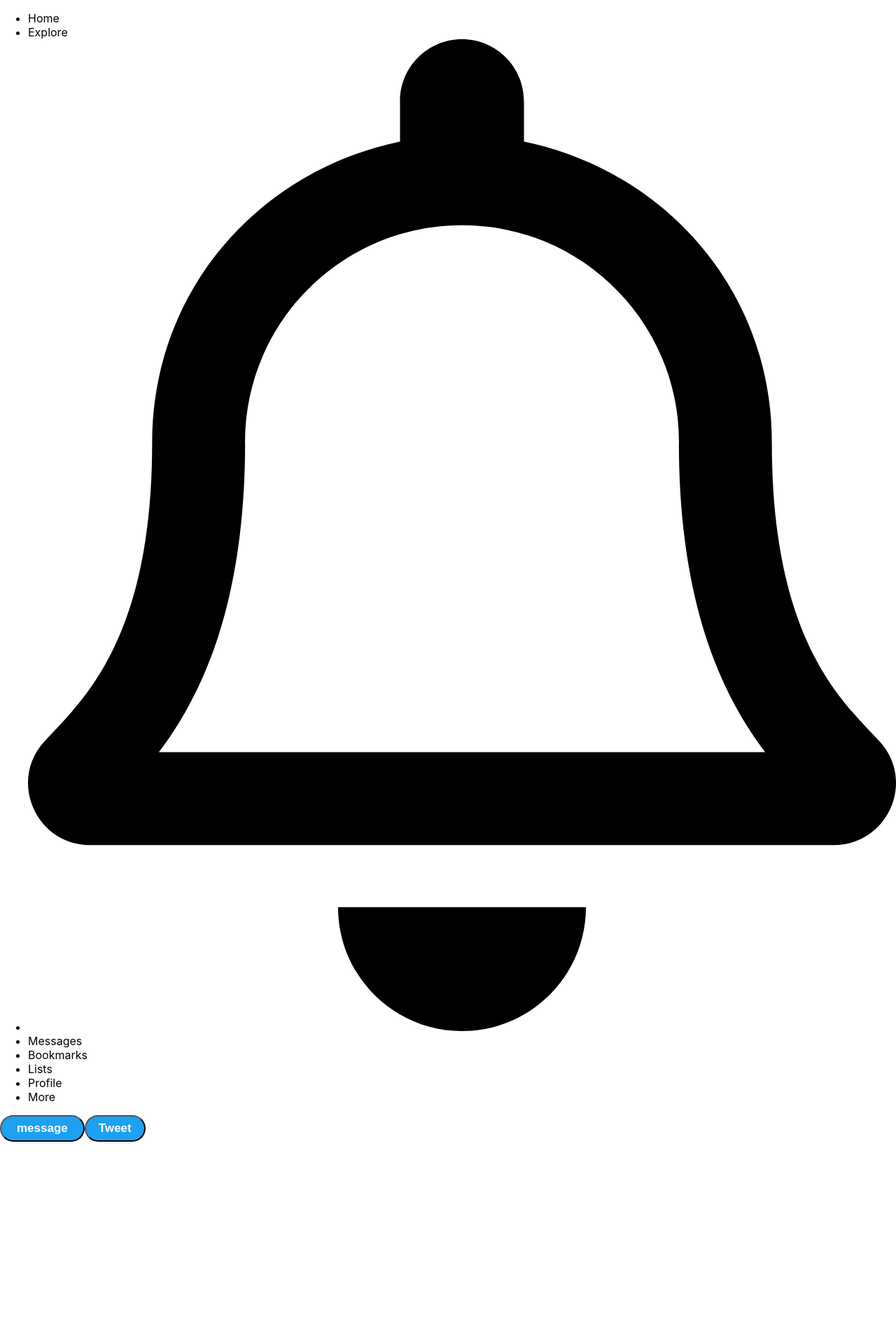
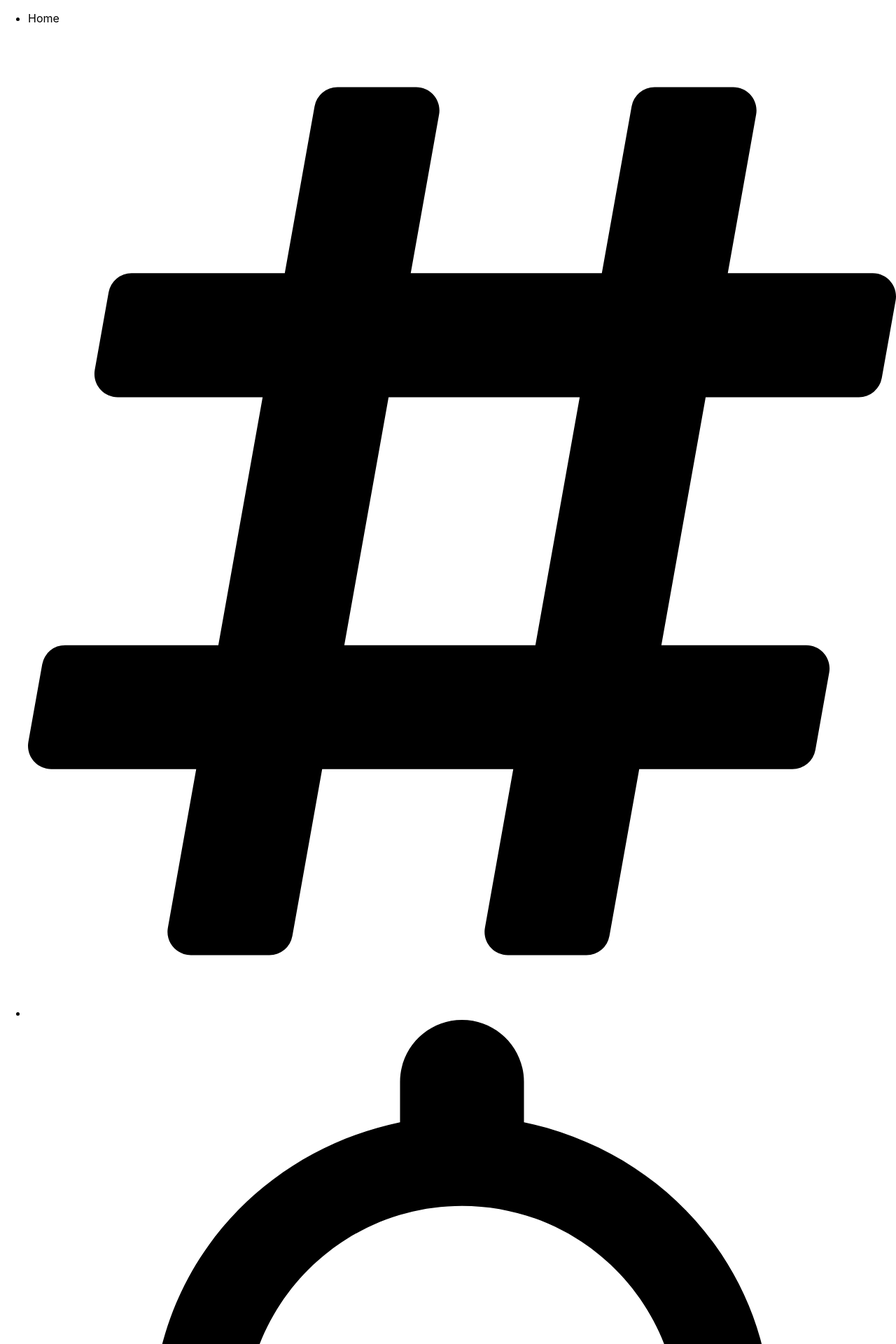
Before and after one commit to netty-carroll/hackathon-twitter, a React (Create React App) app: page / in a window 1280 px wide. Shown: the top 1920 px of the page at 70% size. Before the commit the page ends 1631 px from the top, so only its background shows below. Built offline with nearby package versions, Linux system fonts and the light colour scheme.

Commit message:
Addded images to Navbar ul
Oversized needs to be sorted

```diff
--- a/src/components/navbar.js
+++ b/src/components/navbar.js
@@ -1,19 +1,24 @@
 import './navbar.css';
 import Notification from './Bell.svg'
-
+import Explore from './hashtag.svg'
+import Messages from './Mail.svg'
+import Bookmarks from './bookmark-regular.svg'
+import Lists from './list-solid.svg'
+import Profile from './user-solid.svg'
+import More from './comment-dots-regular.svg'
 
 const Navbar = () => {
     return (
         <nav>
             <ul>
                 <li>Home</li>
-                <li>Explore</li>
+                <li><img src={Explore} alt="Explore" /></li>
                 <li><img src={Notification} alt="Notification" /></li>
-                <li>Messages</li>
-                <li>Bookmarks</li>
-                <li>Lists</li>
-                <li>Profile</li>
-                <li>More</li>
+                <li><img src={Messages} alt="Messages" /></li>
+                <li><img src={Bookmarks} alt="Bookmarks" /></li>
+                <li><img src={Lists} alt="Lists" /></li>
+                <li><img src={Profile} alt="Profile" /></li>
+                <li><img src={More} alt="More" /></li>
             </ul>
         </nav>
     )
```
